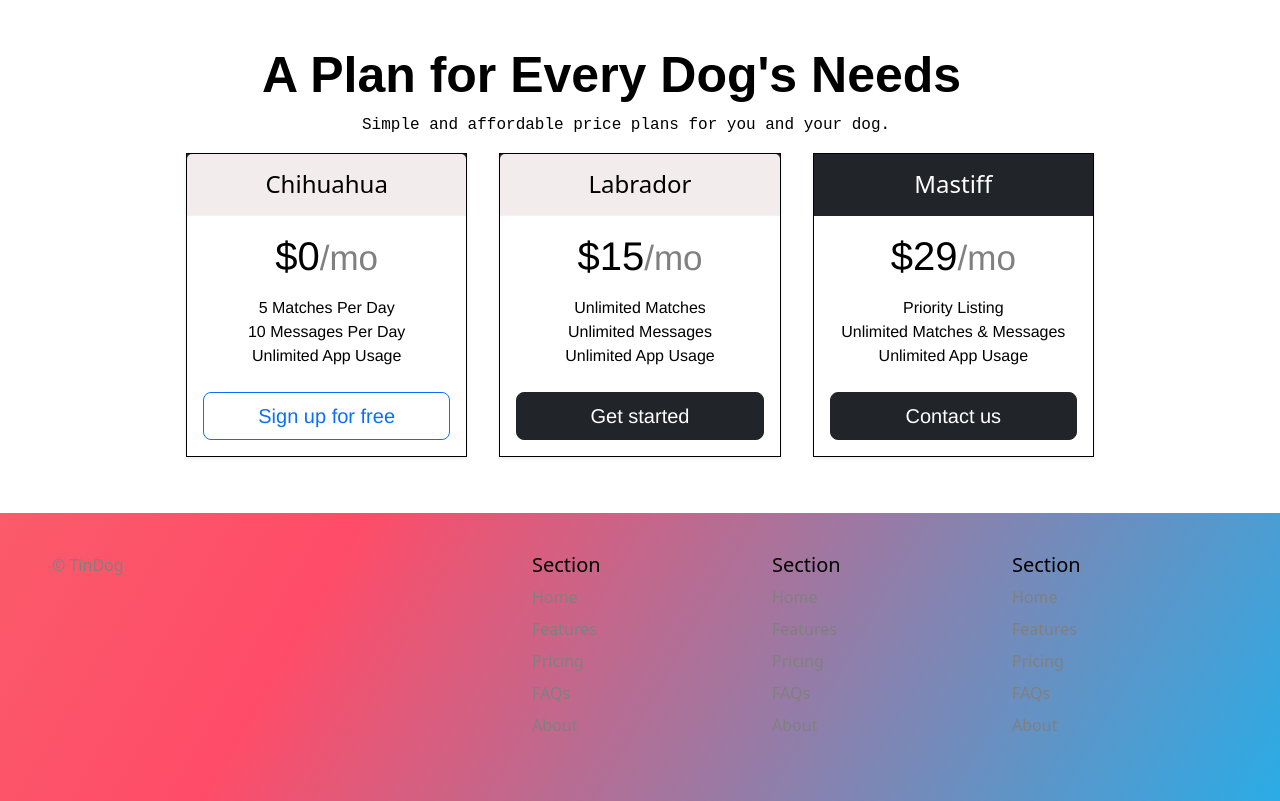
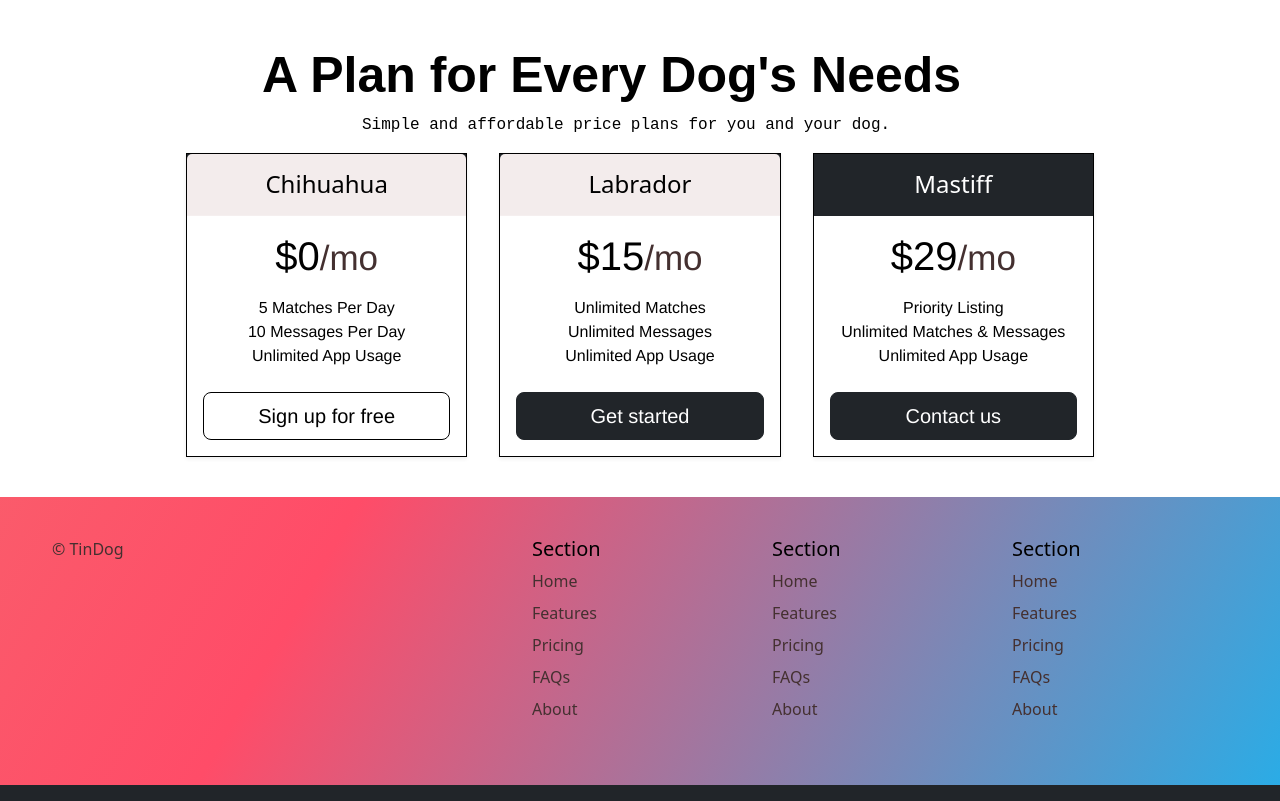
Before and after one commit to Olisajioke/11.3-TinDog-Project, a plain HTML site: page index.html in a window 1280 px wide. Shown: the part 1820-2621 px from the top of the page. Drawn offline with nearby package versions, Linux system fonts and the light colour scheme.

Commit message:
finishing touches

```diff
--- a/css/style.css
+++ b/css/style.css
@@ -202,5 +202,5 @@
 }
 
 .text-body-secondary {
-  color: grey!important;
+  color: rgb(68, 48, 48)!important;
 }
--- a/index.html
+++ b/index.html
@@ -113,7 +113,7 @@
         <p class="price_paragraph">Simple and affordable price plans for you and your dog.</p>
     <main>
       <div class="colums">
-        <div class="row row-cols-1 row-cols-md-3 mb-3 g-3 mx-2 text-center">
+        <div class="row row-cols-1 row-cols-md-3 mb-6 g-3 mx-2 text-center">
           <div class="col p-3 m-0">
             <div class="card mb-4 rounded-0 shadow-sm">
               <div class="card-header py-3">
@@ -126,7 +126,7 @@
                   <li>10 Messages Per Day</li>
                   <li>Unlimited App Usage</li>
                 </ul>
-                <button type="button" class="w-100 btn btn-lg btn-outline-primary">Sign up for free</button>
+                <button type="button" class="btn btn-lg w-100" style="background-color: transparent; color: black; border: 1px solid black;">Sign up for free</button>
               </div>
             </div>
           </div>
```
